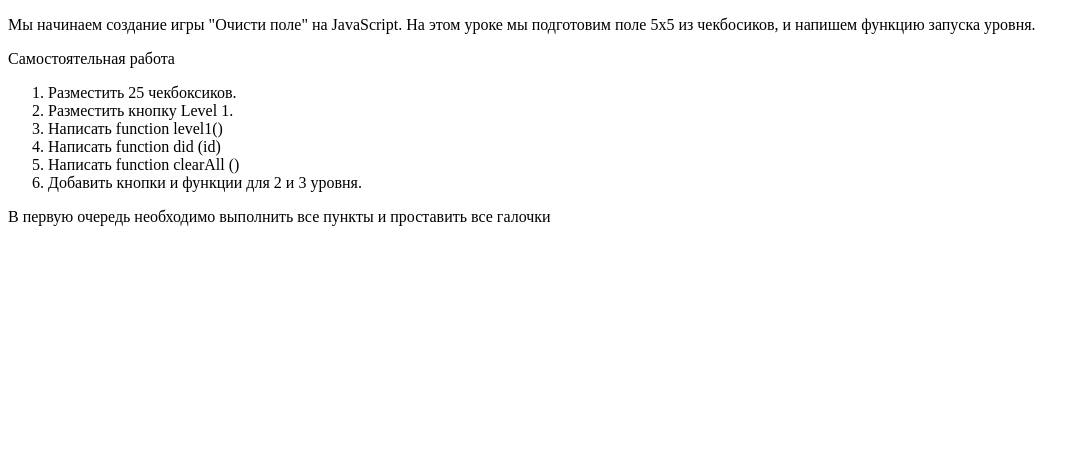
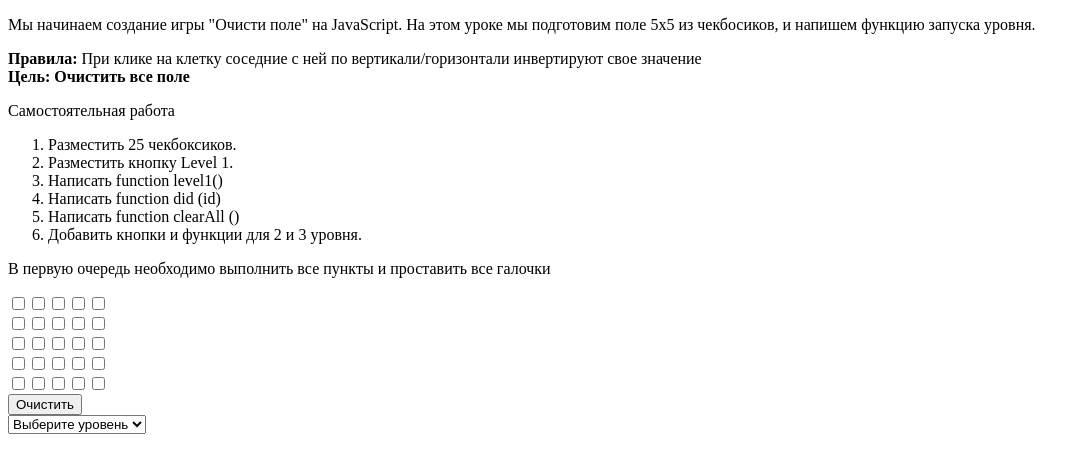
Before and after one commit to vvscode/js--mini-games, a plain HTML site: page 01-checkboxes/index.html in a window 1280 px wide. Shown: the whole page, without its empty margins (0-1086 px from the left). Drawn offline with Linux system fonts and the light colour scheme.

Commit message:
Checkbox game

```diff
--- a/01-checkboxes/index.html
+++ b/01-checkboxes/index.html
@@ -8,8 +8,11 @@
 <p>Мы нaчинaем создание игры "Очисти полe" нa JavaScript.
   На этом yроке мы подготовим поле 5х5 из чекбосиков,
   и напишем функцию запуска уровня.</p>
-<!--<iframe width="560" height="315" src="https://www.youtube.com/embed/LcATamFUzK0" frameborder="0"
-        allowfullscreen></iframe>-->
+<p>
+  <strong>Правила:</strong> При клике на клетку соседние с ней по вертикали/горизонтали инвертируют свое значение
+  <br />
+  <strong>Цель: Очистить все поле</strong>
+</p>
 <p>Самостоятельная работа</p>
 <ol>
   <li>Рaзмeстить 25 чекбоксиков.</li>
--- a/01-checkboxes/script.js
+++ b/01-checkboxes/script.js
@@ -1,31 +1,108 @@
+var CheckboxesGame = (function() {
+  var LEVELS = [
+    [{x: 1, y: 1}, {x: 3, y: 1}],
+    [{x: 2, y: 1}, {x: 3, y: 1}],
+    [{x: 3, y: 3}, {x: 4, y: 4}, {x: 5, y: 5}]
+  ];
+
+  var uid = 0;
+
   function CheckboxesGame(width, height, selector) {
     this._width = width;
     this._height = height;
     this._selector = selector;
-  this._id = `${selector}_${CheckboxesGame.prototype.uid++}`;
+    this._id = `CheckboxesGame_${uid++}`;
 
     this._element = document.querySelector(selector);
     if(!this._element) {
       throw new Error('Target element not found');
     }
 
+    this._state = "y".repeat(this._height).split('').map(() => new Array(this._width));
+
+    this.render();
+    this.bindListeners();
   }
-
-CheckboxesGame.prototype.uid = 0;
 
   CheckboxesGame.prototype.getTemplate = function() {
     const yArr = "y".repeat(this._height).split('');
     const xArr = "x".repeat(this._width).split('');
     const body = yArr.map(
-    (rowNum) => xArr.map(
-      (colNum) => `<input type="checkbox" id="${this._id}_${rowNum}_${colNum}" />`
+      (_, rowNum) => xArr.map(
+        (_, colNum) =>
+          `<input type="checkbox" data-row=${rowNum} data-col=${colNum} id="${this._id}_${rowNum}_${colNum}" ${!!this._state[rowNum][colNum] ? 'checked' : ''} />`
       ).join('')
     ).join('<br />');
-  return `<div id="${this._id}">${body}</div>`;
+
+    const levels = [
+      `<select data-role="select-level">`,
+      `<option disabled selected>Выберите уровень</option>`,
+      LEVELS.map((_, i) => `<option value="${i}">Level ${i + 1}</option>`).join('\n'),
+      `</select>`
+    ];
+
+
+    return `
+      <div id="${this._id}">
+         ${body}
+         <br />
+         <button data-role="clear">Очистить</button>
+         <br />
+         ${levels}
+       </div>`;
+  };
+
+  CheckboxesGame.prototype.bindListeners = function() {
+    this._element.addEventListener('click', (ev) => {
+      const target = ev.target;
+      if (target.hasAttribute('data-role') && target.getAttribute('data-role') === 'clear') {
+        this.clearAll().render();
+      }
+    });
+
+    this._element.addEventListener('change', (ev) => {
+      const target = ev.target;
+      if(target.hasAttribute('data-row') && target.hasAttribute('data-col')) {
+        this.did(+target.getAttribute('data-row'), +target.getAttribute('data-col')).render();
+      } else if (target.hasAttribute('data-role') && target.getAttribute('data-role') === 'select-level') {
+        this.setLevel(+target.value).render();
+      }
+    });
+  };
+
+  CheckboxesGame.prototype.did = function(x, y) {
+    this._state[x][y] = !this._state[x][y];
+
+    if(this._state[x - 1]) {
+      this._state[x - 1][y] = !this._state[x - 1][y];
+    }
+    if(this._state[x + 1]) {
+      this._state[x + 1][y] = !this._state[x + 1][y];
+    }
+    this._state[x][y - 1] = !this._state[x][y - 1];
+    this._state[x][y + 1] = !this._state[x][y + 1];
+    return this;
+  };
+
+  CheckboxesGame.prototype.setLevel = function(num) {
+    if(!LEVELS[num]) {
+      return;
+    }
+    this.clearAll();
+    LEVELS[num].forEach((cell) => this._state[cell.y][cell.x] = true);
+    return this;
   };
 
   CheckboxesGame.prototype.render = function() {
     this._element.innerHTML = this.getTemplate();
   };
 
-new CheckboxesGame(5, 5, '#game-box');
+  CheckboxesGame.prototype.clearAll = function() {
+    this._state.forEach((row, rowNum) => row.forEach((_, colNum) => this._state[rowNum][colNum] = false));
+    return this;
+  };
+
+  return CheckboxesGame;
+})();
+
+var checkboxesGame = new CheckboxesGame(5, 5, '#game-box');
```
Lines whose indentation alone changed are shown as unchanged.
